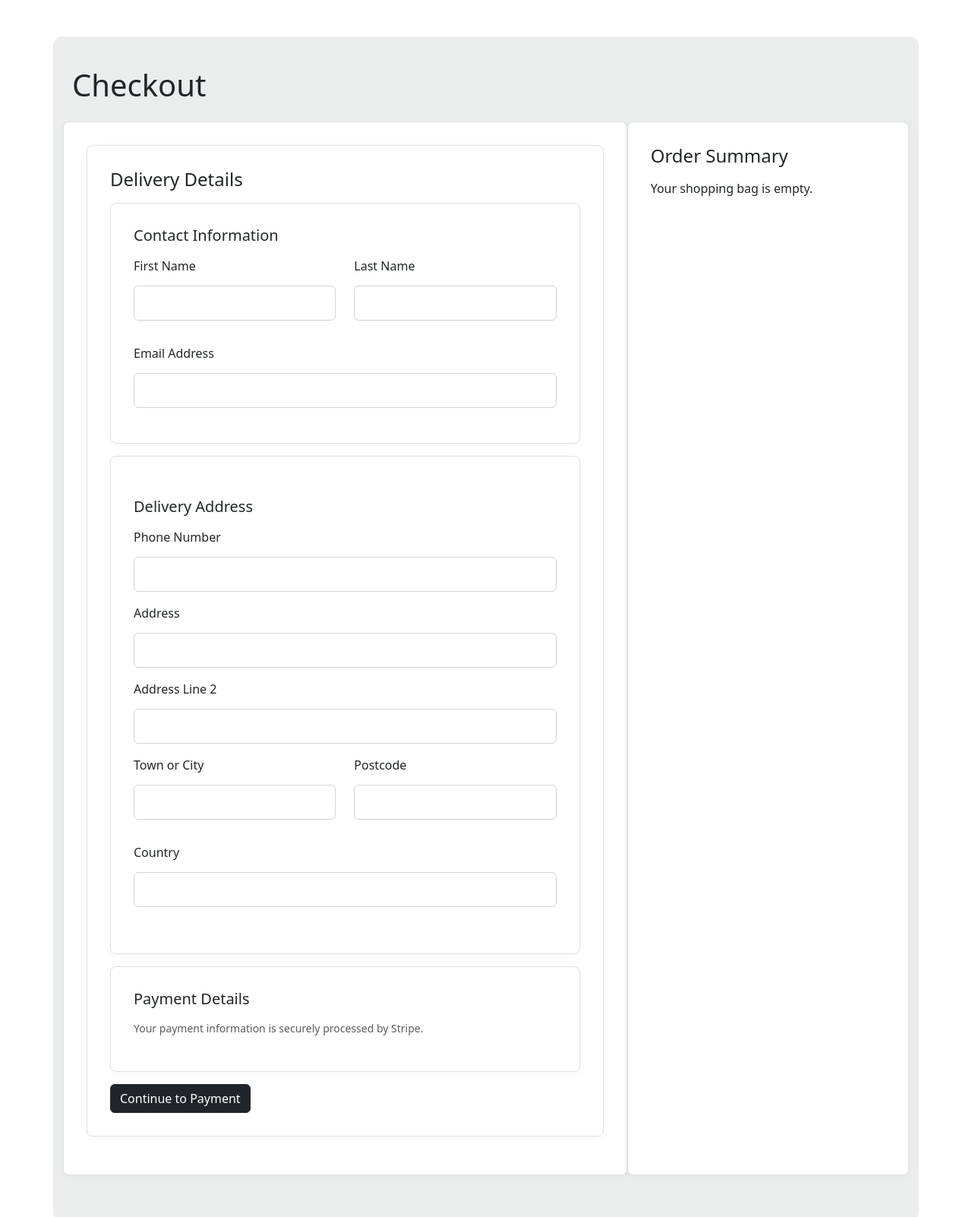
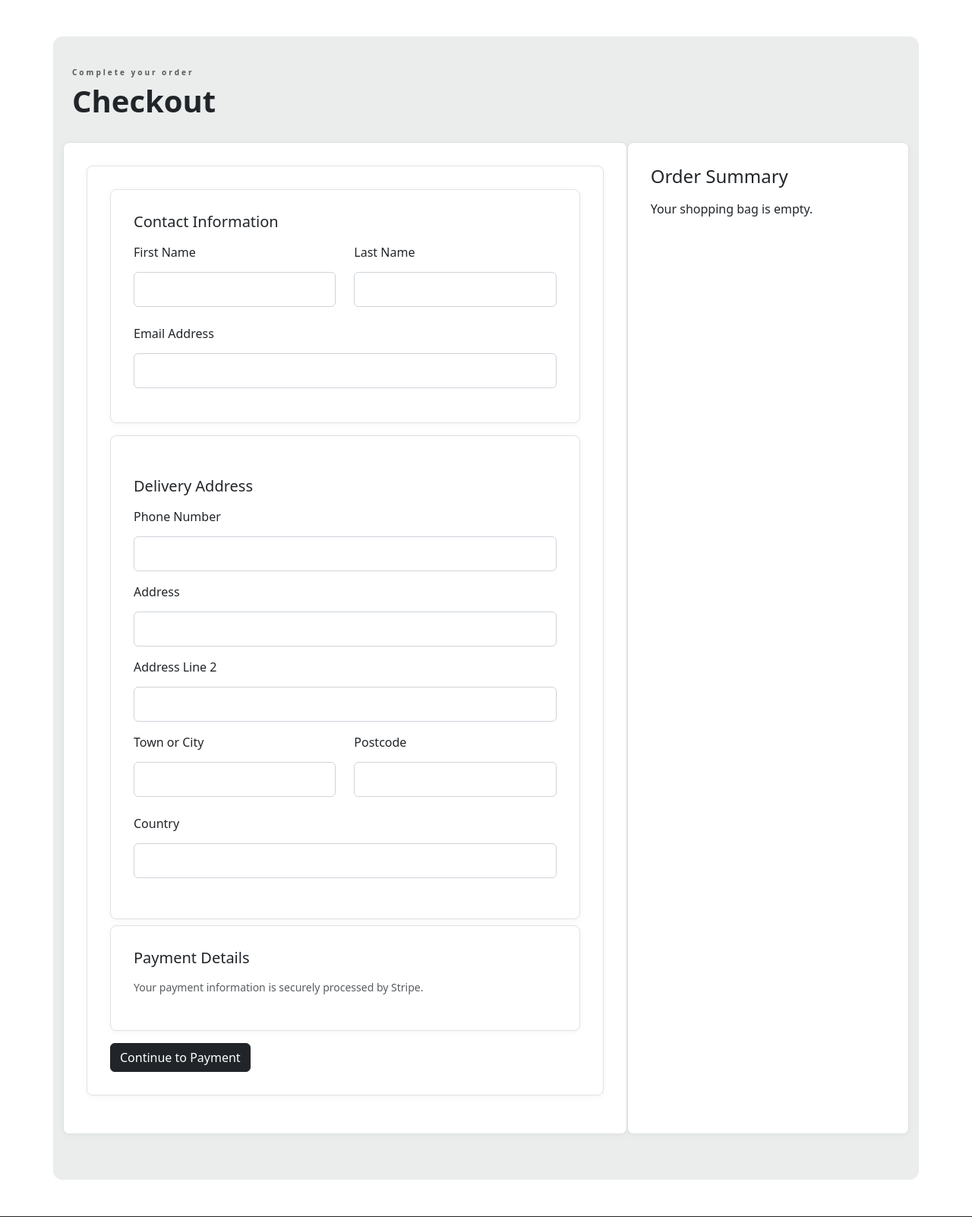
Before and after one commit to tadavis25/case-and-connect-wholesalers, a Django app: page /checkout/ in a window 1280 px wide. Shown: the part 72-1674 px from the top of the page at 76% size. Run offline with Django 5.2, Linux system fonts and the light colour scheme; some libraries are stand-ins or nearby versions.

Commit message:
Updated styling on checkout form

```diff
--- a/checkout/templates/checkout/checkout.html
+++ b/checkout/templates/checkout/checkout.html
@@ -2,12 +2,16 @@
 
 {% block content %}
 <div class="container my-5 checkout-page">
-    <h1 class="mb-4">Checkout</h1>
+    <div class="d-flex flex-column">
+        <small class="text-muted fw-bold" style="font-size: 10px; letter-spacing: 3px;">
+            Complete your order
+        </small>
+        <span class="fw-bold mb-4" style="font-size: 40px;">Checkout</span>
+    </div>
 
     <div class="row">
         <div class="col-md-8 checkout-card">
             <div class="checkout-card">
-                <h2 class="h4 mb-3">Delivery Details</h2>
 
                 <form method="POST" id="payment-form">
                     {% csrf_token %}
@@ -17,61 +21,61 @@
                         <h3 class="h5 mb-3">Contact Information</h3>
 
                         <div class="row">
-                            <div class="col-md-6 mb-3">
+                            <div class="col-md-6 mb-2">
                                 <label for="{{ form.first_name.id_for_label }}" class="form-label">First Name</label>
                                 {{ form.first_name }}
                                 {{ form.first_name.errors }}
                             </div>
 
-                            <div class="col-md-6 mb-3">
+                            <div class="col-md-6 mb-2">
                                 <label for="{{ form.last_name.id_for_label }}" class="form-label">Last Name</label>
                                 {{ form.last_name }}
                                 {{ form.last_name.errors }}
                             </div>
                         </div>
 
-                        <div class="mb-3">
+                        <div class="mb-2">
                             <label for="{{ form.email.id_for_label }}" class="form-label">Email Address</label>
                             {{ form.email }}
                             {{ form.email.errors }}
                         </div>
                     </div>
 
-                    <div class="checkout-card mb-3">
+                    <div class="checkout-card mb-2">
                         <h3 class="h5 mb-3 mt-4">Delivery Address</h3>
 
-                        <div class="mb-3">
+                        <div class="mb-2">
                             <label class="form-label">Phone Number</label>
                             {{ form.phone_number }}
                             {{ form.phone_number.errors }}
                         </div>
 
-                        <div class="mb-3">
+                        <div class="mb-2">
                             <label class="form-label">Address</label>
                             {{ form.address_line_1 }}
                             {{ form.address_line_1.errors }}
                         </div>
 
-                        <div class="mb-3">
+                        <div class="mb-2">
                             <label class="form-label">Address Line 2</label>
                             {{ form.address_line_2 }}
                             {{ form.address_line_2.errors }}
                         </div>
 
                         <div class="row">
-                            <div class="col-md-6 mb-3">
+                            <div class="col-md-6 mb-2">
                                 <label class="form-label">Town or City</label>
                                 {{ form.town_or_city }}
                                 {{ form.town_or_city.errors }}
                             </div>
 
-                            <div class="col-md-6 mb-3">
+                            <div class="col-md-6 mb-2">
                                 <label class="form-label">Postcode</label>
                                 {{ form.postcode }}
                                 {{ form.postcode.errors }}
                             </div>
 
-                            <div class="mb-3">
+                            <div class="mb-2">
                                 <label class="form-label">Country</label>
                                 {{ form.country }}
                                 {{ form.country.errors }}
```
